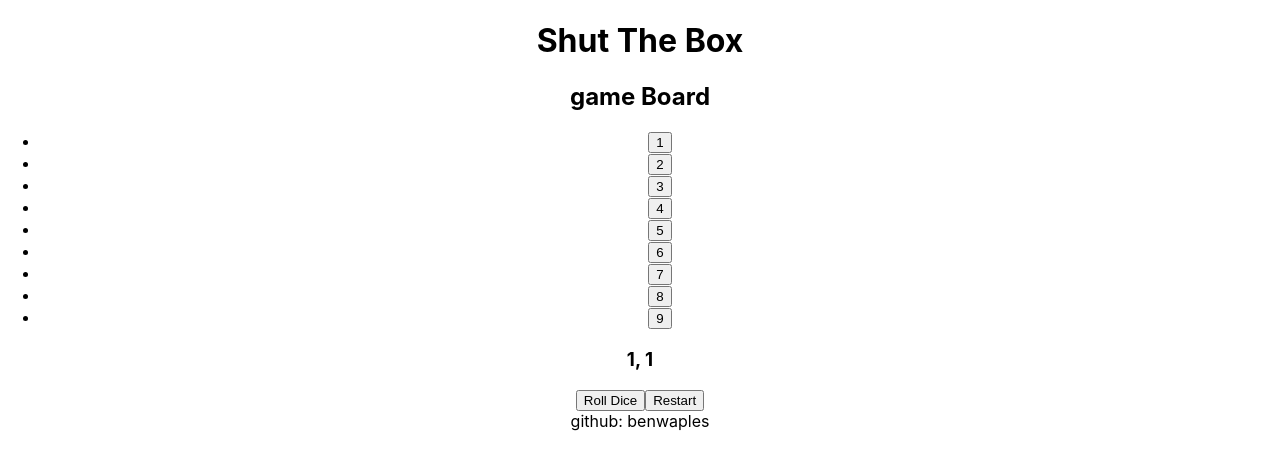
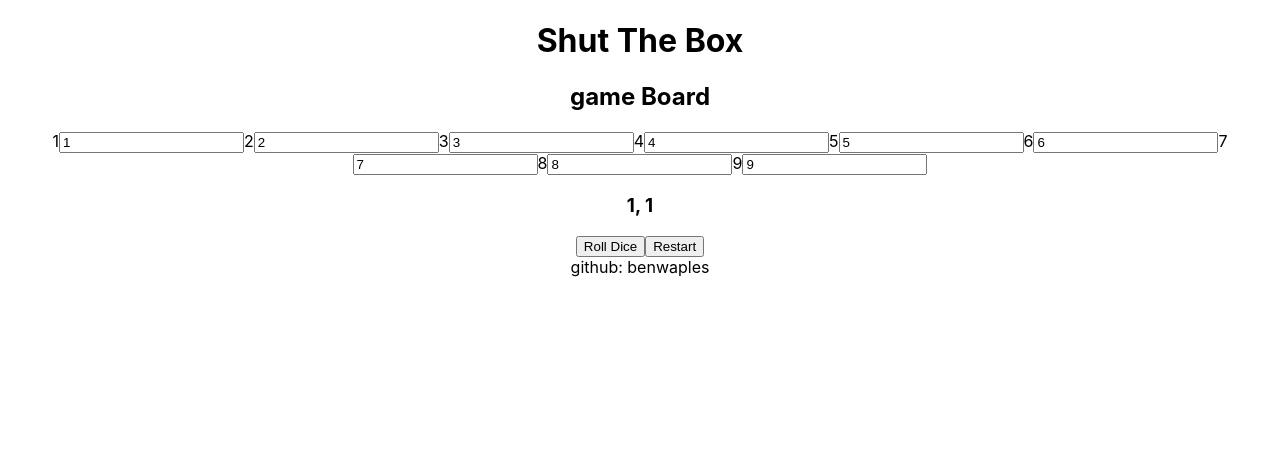
Before and after one commit to benwaples/shut-the-box, a React (Create React App) app: page / in a window 1280 px wide. Shown: the top 470 px of the page. Built offline with nearby package versions, Linux system fonts and the light colour scheme.

Commit message:
change blocks to be radio buttons

```diff
--- a/src/components/displayNumber/DisplayNumbers.tsx
+++ b/src/components/displayNumber/DisplayNumbers.tsx
@@ -8,18 +8,23 @@ export default function DisplayNumbers({
   remainingNumbers: number[];
   setRemainingNumbers: (numbers: number[]) => void;
 }): JSX.Element {
-  const numberBlockElements = remainingNumbers.map((number: number) => (
-    <li>
-      <button
-        key={number}
-        onClick={() =>
-          setRemainingNumbers(removeNumber(number, remainingNumbers))
-        }
-        type="button"
-      >
-        {number}
-      </button>
-    </li>
-  ));
-  return <ul>{numberBlockElements}</ul>;
+  // change these to radio buttons in a form
+  // undisable the button when a block has been clicked.
+  // when dice button has been clicked, redisplay the blocks
+  const numberBlockElements = remainingNumbers.map(
+    (number: number): JSX.Element => (
+      <>
+        <label htmlFor={`${number}`}>{number}</label>
+        <input
+          id={`${number}`}
+          value={`${number}`}
+          name="block"
+          onClick={() =>
+            setRemainingNumbers(removeNumber(number, remainingNumbers))
+          }
+        />
+      </>
+    )
+  );
+  return <div>{numberBlockElements}</div>;
 }
--- a/src/components/shutTheBox/ShutTheBox.tsx
+++ b/src/components/shutTheBox/ShutTheBox.tsx
@@ -18,6 +18,7 @@ export default function ShutTheBox(): JSX.Element {
 
   // extract this into function
   console.log(isGameOver(remainingNumbers, diceArray[0] + diceArray[1]));
+
   if (isGameOver(remainingNumbers, diceArray[0] + diceArray[1])) {
     return <h1>You lose</h1>;
   }
--- a/src/utils.ts
+++ b/src/utils.ts
@@ -38,10 +38,6 @@ export function isGameOver(
     return false;
   }
 
-  if (s >= target) {
-    return false; // if we reach the number why bother to continue
-  }
-
   for (let i = 0; i < numbers.length; i += 1) {
     n = numbers[i];
     remaining = numbers.slice(i + 1);
```
